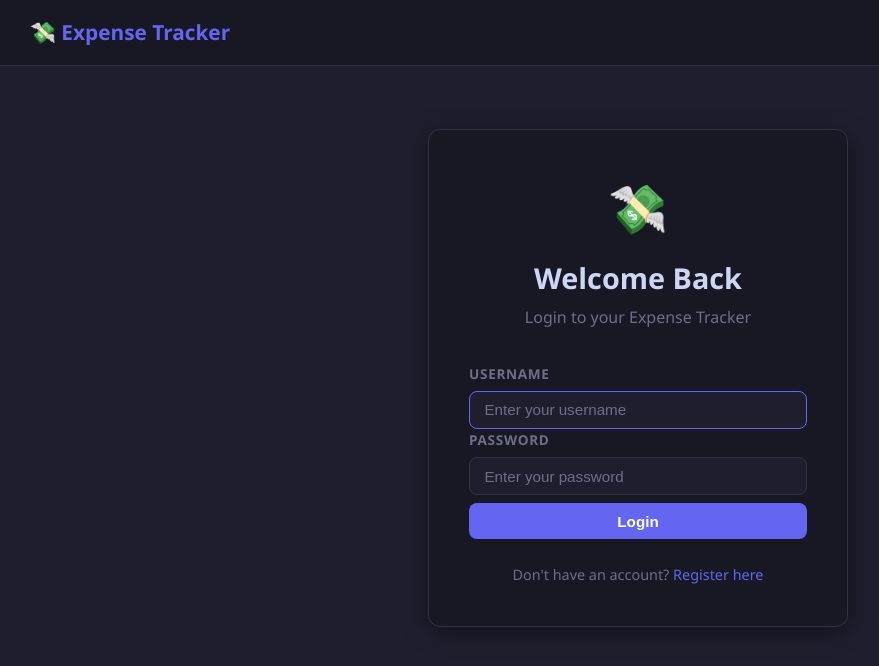
After one commit to D-Sarkar-2508/Expense-tracker, a Flask app: page /login in a window 1280 px wide. The commit adds this page. Shown: the top 666 px of the page, without its empty margins (2-881 px from the left). Run offline with Flask 3, Linux system fonts and the light colour scheme.

Commit message:
Add login system, yearly/monthly/search features, Supabase PostgreSQL

```diff
--- a/app.py
+++ b/app.py
@@ -1,10 +1,9 @@
-from flask import Flask, render_template, request, redirect, url_for, flash
+from flask import Flask, render_template, request, redirect, url_for, flash, session
 from flask_sqlalchemy import SQLAlchemy
+from flask_login import LoginManager, UserMixin, login_user, logout_user, login_required, current_user
+from werkzeug.security import generate_password_hash, check_password_hash
 from datetime import datetime, date
 from sqlalchemy import func
-from dotenv import load_dotenv
-import os
-load_dotenv()
 import calendar
 
 app = Flask(__name__)
@@ -13,8 +12,20 @@ app.config['SQLALCHEMY_DATABASE_URI'] = 'postgresql://postgres.adyvolgkagyrzvidg
 app.config['SQLALCHEMY_TRACK_MODIFICATIONS'] = False
 
 db = SQLAlchemy(app)
+login_manager = LoginManager(app)
+login_manager.login_view = 'login'
+login_manager.login_message = 'Please login to access this page.'
+login_manager.login_message_category = 'error'
 
-# ---------- MODEL ----------
+# ---------- MODELS ----------
+
+class User(UserMixin, db.Model):
+    id       = db.Column(db.Integer, primary_key=True)
+    username = db.Column(db.String(80), unique=True, nullable=False)
+    email    = db.Column(db.String(120), unique=True, nullable=False)
+    password = db.Column(db.String(200), nullable=False)
+    expenses = db.relationship('Expense', backref='owner', lazy=True)
+
 class Expense(db.Model):
     id       = db.Column(db.Integer, primary_key=True)
     title    = db.Column(db.String(100), nullable=False)
@@ -22,38 +33,96 @@ class Expense(db.Model):
     category = db.Column(db.String(50), nullable=False)
     date     = db.Column(db.Date, nullable=False, default=date.today)
     note     = db.Column(db.String(200), nullable=True)
+    user_id  = db.Column(db.Integer, db.ForeignKey('user.id'), nullable=False)
 
     def __repr__(self):
         return f'<Expense {self.title} ₹{self.amount}>'
 
 CATEGORIES = ['Food', 'Transport', 'Shopping', 'Health', 'Entertainment', 'Bills', 'Education', 'Other']
 
-# ---------- ROUTES ----------
+@login_manager.user_loader
+def load_user(user_id):
+    return User.query.get(int(user_id))
+
+# ---------- AUTH ROUTES ----------
+
+@app.route('/register', methods=['GET', 'POST'])
+def register():
+    if current_user.is_authenticated:
+        return redirect(url_for('index'))
+    if request.method == 'POST':
+        username = request.form.get('username', '').strip()
+        email    = request.form.get('email', '').strip()
+        password = request.form.get('password', '')
+        confirm  = request.form.get('confirm', '')
+
+        if not username or not email or not password:
+            flash('All fields are required.', 'error')
+            return redirect(url_for('register'))
+        if password != confirm:
+            flash('Passwords do not match.', 'error')
+            return redirect(url_for('register'))
+        if User.query.filter_by(username=username).first():
+            flash('Username already taken.', 'error')
+            return redirect(url_for('register'))
+        if User.query.filter_by(email=email).first():
+            flash('Email already registered.', 'error')
+            return redirect(url_for('register'))
+
+        user = User(username=username, email=email,
+                    password=generate_password_hash(password))
+        db.session.add(user)
+        db.session.commit()
+        flash('Account created! Please login.', 'success')
+        return redirect(url_for('login'))
+    return render_template('register.html')
+
+
+@app.route('/login', methods=['GET', 'POST'])
+def login():
+    if current_user.is_authenticated:
+        return redirect(url_for('index'))
+    if request.method == 'POST':
+        username = request.form.get('username', '').strip()
+        password = request.form.get('password', '')
+        user = User.query.filter_by(username=username).first()
+        if user and check_password_hash(user.password, password):
+            login_user(user)
+            flash(f'Welcome back, {user.username}!', 'success')
+            return redirect(url_for('index'))
+        flash('Invalid username or password.', 'error')
+    return render_template('login.html')
+
+
+@app.route('/logout')
+@login_required
+def logout():
+    logout_user()
+    flash('Logged out successfully.', 'success')
+    return redirect(url_for('login'))
+
+
+# ---------- EXPENSE ROUTES ----------
 
 @app.route('/')
+@login_required
 def index():
-    # All expenses ordered by date desc
-    expenses = Expense.query.order_by(Expense.date.desc()).all()
+    expenses = Expense.query.filter_by(user_id=current_user.id).order_by(Expense.date.desc()).all()
     total = sum(e.amount for e in expenses)
-
-    # Totals per category
     cat_totals = (
         db.session.query(Expense.category, func.sum(Expense.amount))
+        .filter_by(user_id=current_user.id)
         .group_by(Expense.category)
         .all()
     )
     cat_labels = [c[0] for c in cat_totals]
     cat_values = [round(c[1], 2) for c in cat_totals]
-
-    return render_template('index.html',
-                           expenses=expenses,
-                           total=round(total, 2),
-                           categories=CATEGORIES,
-                           cat_labels=cat_labels,
-                           cat_values=cat_values)
+    return render_template('index.html', expenses=expenses, total=round(total, 2),
+                           categories=CATEGORIES, cat_labels=cat_labels, cat_values=cat_values)
 
 
 @app.route('/add', methods=['POST'])
+@login_required
 def add_expense():
     title    = request.form.get('title', '').strip()
     amount   = request.form.get('amount', '')
@@ -61,19 +130,15 @@ def add_expense():
     date_str = request.form.get('date', '')
     note     = request.form.get('note', '').strip()
 
-    # Validation
     if not title or not amount or not category or not date_str:
         flash('Please fill all required fields.', 'error')
         return redirect(url_for('index'))
-
     try:
         amount = float(amount)
-        if amount <= 0:
-            raise ValueError
+        if amount <= 0: raise ValueError
     except ValueError:
         flash('Amount must be a positive number.', 'error')
         return redirect(url_for('index'))
-
     try:
         expense_date = datetime.strptime(date_str, '%Y-%m-%d').date()
     except ValueError:
@@ -81,7 +146,7 @@ def add_expense():
         return redirect(url_for('index'))
 
     expense = Expense(title=title, amount=amount, category=category,
-                      date=expense_date, note=note)
+                      date=expense_date, note=note, user_id=current_user.id)
     db.session.add(expense)
     db.session.commit()
     flash('Expense added successfully!', 'success')
@@ -89,16 +154,19 @@ def add_expense():
 
 
 @app.route('/delete/<int:id>')
+@login_required
 def delete_expense(id):
-    expense = Expense.query.get_or_404(id)
+    expense = Expense.query.filter_by(id=id, user_id=current_user.id).first_or_404()
     db.session.delete(expense)
     db.session.commit()
     flash('Expense deleted.', 'success')
     return redirect(url_for('index'))
 
+
 @app.route('/edit/<int:id>', methods=['GET', 'POST'])
+@login_required
 def edit_expense(id):
-    expense = Expense.query.get_or_404(id)
+    expense = Expense.query.filter_by(id=id, user_id=current_user.id).first_or_404()
     if request.method == 'POST':
         expense.title    = request.form.get('title', '').strip()
         expense.category = request.form.get('category', '')
@@ -114,142 +182,135 @@ def edit_expense(id):
         return redirect(url_for('index'))
     return render_template('edit.html', expense=expense, categories=CATEGORIES)
 
+
 @app.route('/monthly')
+@login_required
 def monthly():
     selected_year = request.args.get('year', str(datetime.now().year))
-
-    # Get all available years for dropdown
     all_years = db.session.query(
-        func.extract('year', Expense.date).label('year')
-    ).group_by('year').order_by('year').all()
+        func.to_char(Expense.date, 'YYYY').label('year')
+    ).filter_by(user_id=current_user.id).group_by('year').order_by('year').all()
     available_years = [int(r.year) for r in all_years]
 
     results = (
         db.session.query(
-            func.extract('year', Expense.date).label('year'),
-            func.extract('month', Expense.date).label('month'),
+            func.to_char(Expense.date, 'YYYY').label('year'),
+            func.to_char(Expense.date, 'MM').label('month'),
             func.sum(Expense.amount).label('total')
         )
-        .filter(func.extract('year', Expense.date) == int(selected_year))
-        .group_by('year', 'month')
-        .order_by('month')
-        .all()
+        .filter(Expense.user_id == current_user.id,
+                func.to_char(Expense.date, 'YYYY') == selected_year)
+        .group_by('year', 'month').order_by('month').all()
     )
-
     monthly_data = []
     for r in results:
-        month_name = calendar.month_abbr[int(r.month)]
         monthly_data.append({
-            'label': f"{month_name} {r.year}",
+            'label': f"{calendar.month_abbr[int(r.month)]} {r.year}",
             'total': round(r.total, 2),
             'year': int(r.year),
             'month': int(r.month)
         })
-
     return render_template('monthly.html', monthly_data=monthly_data,
                            selected_year=int(selected_year),
                            available_years=available_years)
 
+
 @app.route('/monthly/<int:year>/<int:month>')
+@login_required
 def monthly_detail(year, month):
-    import calendar
     expenses = Expense.query.filter(
-        func.extract('year', Expense.date) == year,
-        func.extract('month', Expense.date) == month
+        Expense.user_id == current_user.id,
+        func.to_char(Expense.date, 'YYYY') == str(year),
+        func.to_char(Expense.date, 'MM') == f'{month:02d}'
     ).order_by(Expense.date.asc()).all()
     total = sum(e.amount for e in expenses)
     month_name = f"{calendar.month_name[month]} {year}"
     return render_template('monthly_detail.html', expenses=expenses,
                            total=round(total, 2), month_name=month_name)
 
+
 @app.route('/yearly')
+@login_required
 def yearly():
     results = (
         db.session.query(
-            func.extract('year', Expense.date).label('year'),
+            func.to_char(Expense.date, 'YYYY').label('year'),
             func.sum(Expense.amount).label('total')
         )
-        .group_by('year')
-        .order_by('year')
-        .all()
+        .filter_by(user_id=current_user.id)
+        .group_by('year').order_by('year').all()
     )
     yearly_data = [{'year': int(r.year), 'total': round(r.total, 2)} for r in results]
     return render_template('yearly.html', yearly_data=yearly_data)
 
 
 @app.route('/yearly/<int:year>')
+@login_required
 def yearly_detail(year):
     expenses = Expense.query.filter(
-        func.extract('year', Expense.date) == year
+        Expense.user_id == current_user.id,
+        func.to_char(Expense.date, 'YYYY') == str(year)
     ).order_by(Expense.date.asc()).all()
     total = sum(e.amount for e in expenses)
-
-    # Category breakdown for that year
     cat_totals = (
         db.session.query(Expense.category, func.sum(Expense.amount))
-        .filter(func.extract('year', Expense.date) == year)
-        .group_by(Expense.category)
-        .all()
+        .filter(Expense.user_id == current_user.id,
+                func.to_char(Expense.date, 'YYYY') == str(year))
+        .group_by(Expense.category).all()
     )
     cat_labels = [c[0] for c in cat_totals]
     cat_values = [round(c[1], 2) for c in cat_totals]
-
     return render_template('yearly_detail.html', expenses=expenses,
                            total=round(total, 2), year=year,
                            cat_labels=cat_labels, cat_values=cat_values)
 
 
 @app.route('/filter')
+@login_required
 def filter_expenses():
     category = request.args.get('category', 'All')
     if category == 'All':
-        expenses = Expense.query.order_by(Expense.date.desc()).all()
+        expenses = Expense.query.filter_by(user_id=current_user.id).order_by(Expense.date.desc()).all()
     else:
-        expenses = Expense.query.filter_by(category=category).order_by(Expense.date.desc()).all()
+        expenses = Expense.query.filter_by(user_id=current_user.id, category=category).order_by(Expense.date.desc()).all()
+    total = sum(e.amount for e in expenses)
+    return render_template('filter.html', expenses=expenses, total=round(total, 2),
+                           categories=CATEGORIES, selected=category)
 
-    total = sum(e.amount for e in expenses)
-    return render_template('filter.html',
-                           expenses=expenses,
-                           total=round(total, 2),
-                           categories=CATEGORIES,
-                           selected=category)
 
 @app.route('/search')
+@login_required
 def search():
-    search_type = request.args.get('type', '')  # year / month / date
+    search_type = request.args.get('type', '')
     value = request.args.get('value', '')
     expenses = []
-    total = 0
     label = ''
 
     if search_type == 'year' and value:
         expenses = Expense.query.filter(
-            func.extract('year', Expense.date) == int(value)
+            Expense.user_id == current_user.id,
+            func.to_char(Expense.date, 'YYYY') == value
         ).order_by(Expense.date.asc()).all()
         label = f'Year: {value}'
-
     elif search_type == 'month' and value:
-        # value = "2026-06"
         year, month = value.split('-')
         expenses = Expense.query.filter(
-            func.extract('year', Expense.date) == int(year),
-            func.extract('month', Expense.date) == int(month)
+            Expense.user_id == current_user.id,
+            func.to_char(Expense.date, 'YYYY') == year,
+            func.to_char(Expense.date, 'MM') == month
         ).order_by(Expense.date.asc()).all()
         label = f'{calendar.month_name[int(month)]} {year}'
-
     elif search_type == 'date' and value:
-        # value = "2026-06-21"
         try:
             search_date = datetime.strptime(value, '%Y-%m-%d').date()
-            expenses = Expense.query.filter_by(date=search_date).order_by(Expense.date.asc()).all()
-            label = f'{search_date.strftime("%d %b %Y")}'
+            expenses = Expense.query.filter_by(user_id=current_user.id, date=search_date).order_by(Expense.date.asc()).all()
+            label = search_date.strftime('%d %b %Y')
         except ValueError:
             pass
 
     total = round(sum(e.amount for e in expenses), 2)
-    return render_template('search.html', expenses=expenses,
-                           total=total, label=label,
-                           search_type=search_type, value=value)
+    return render_template('search.html', expenses=expenses, total=total,
+                           label=label, search_type=search_type, value=value)
 
 
 # ---------- INIT ----------
--- a/requirements.txt
+++ b/requirements.txt
@@ -3,3 +3,4 @@ flask-sqlalchemy
 psycopg2-binary
 python-dotenv
 gunicorn
+flask-login
--- a/static/css/style.css
+++ b/static/css/style.css
@@ -420,3 +420,61 @@ a.summary-card:hover .card-arrow {
     gap: 0.6rem;
     flex-wrap: wrap;
 }
+/* ========== AUTH PAGES ========== */
+.auth-wrapper {
+    display: flex;
+    justify-content: center;
+    align-items: center;
+    min-height: 70vh;
+}
+
+.auth-card {
+    background: var(--surface);
+    border: 1px solid var(--surface2);
+    border-radius: var(--radius);
+    padding: 2.5rem;
+    width: 100%;
+    max-width: 420px;
+    box-shadow: var(--shadow);
+}
+
+.auth-header {
+    text-align: center;
+    margin-bottom: 2rem;
+}
+
+.auth-icon { font-size: 3rem; margin-bottom: 0.5rem; }
+.auth-header h1 { font-size: 1.8rem; font-weight: 800; }
+.auth-header p  { color: var(--text-muted); margin-top: 0.25rem; }
+
+.btn-full { width: 100%; margin-top: 0.5rem; text-align: center; }
+
+.auth-footer {
+    text-align: center;
+    margin-top: 1.5rem;
+    color: var(--text-muted);
+    font-size: 0.9rem;
+}
+
+/* Nav user & logout */
+.nav-user {
+    color: var(--text-muted);
+    font-size: 0.9rem;
+    margin-left: 1.5rem;
+}
+
+.btn-logout {
+    margin-left: 1rem;
+    padding: 0.3rem 0.9rem;
+    border-radius: 8px;
+    border: 1px solid var(--danger);
+    color: var(--danger) !important;
+    font-size: 0.85rem;
+    font-weight: 600;
+    transition: background 0.2s;
+}
+
+.btn-logout:hover {
+    background: rgba(243,139,168,0.1);
+    text-decoration: none !important;
+}
--- a/templates/base.html
+++ b/templates/base.html
@@ -11,10 +11,14 @@
     <nav>
         <div class="nav-brand">💸 Expense Tracker</div>
         <div class="nav-links">
-            <a href="{{ url_for('index') }}">Home</a>
-            <a href="{{ url_for('monthly') }}">Monthly</a>
-            <a href="{{ url_for('yearly') }}">Yearly</a>
-            <a href="{{ url_for('filter_expenses') }}">Filter</a>
+            {% if current_user.is_authenticated %}
+                <a href="{{ url_for('index') }}">Home</a>
+                <a href="{{ url_for('monthly') }}">Monthly</a>
+                <a href="{{ url_for('yearly') }}">Yearly</a>
+                <a href="{{ url_for('filter_expenses') }}">Filter</a>
+                <span class="nav-user">👤 {{ current_user.username }}</span>
+                <a href="{{ url_for('logout') }}" class="btn-logout">Logout</a>
+            {% endif %}
         </div>
     </nav>
 
--- /dev/null
+++ b/templates/login.html
@@ -0,0 +1,30 @@
+{% extends 'base.html' %}
+{% block content %}
+
+<div class="auth-wrapper">
+    <div class="auth-card">
+        <div class="auth-header">
+            <div class="auth-icon">💸</div>
+            <h1>Welcome Back</h1>
+            <p>Login to your Expense Tracker</p>
+        </div>
+
+        <form method="POST" action="{{ url_for('login') }}">
+            <div class="form-group">
+                <label>Username</label>
+                <input type="text" name="username" placeholder="Enter your username" required autofocus autocomplete="username">
+            </div>
+            <div class="form-group">
+                <label>Password</label>
+                <input type="password" name="password" placeholder="Enter your password" required autocomplete="current-password">
+            </div>
+            <button type="submit" class="btn btn-primary btn-full">Login</button>
+        </form>
+
+        <div class="auth-footer">
+            Don't have an account? <a href="{{ url_for('register') }}">Register here</a>
+        </div>
+    </div>
+</div>
+
+{% endblock %}
```
Also changed, not shown: templates/register.html (added, +38 -0 lines).
